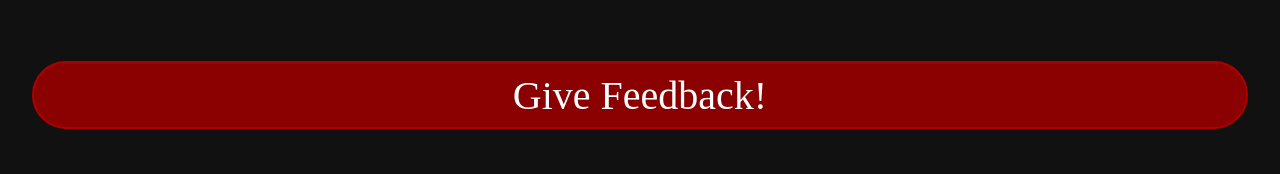
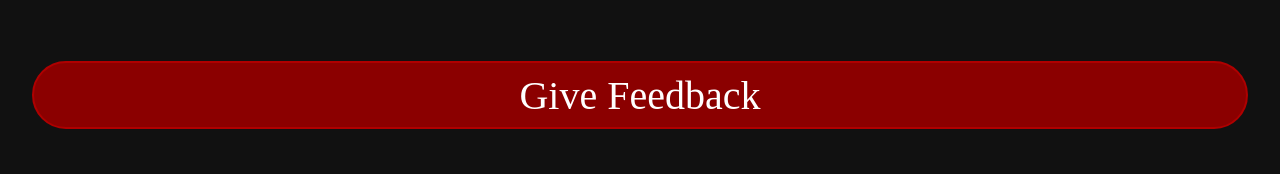
Before and after one commit to Derka202/EscapeRoomWebsite, a plain HTML site: page about.html in a window 1280 px wide. Shown: the part 578-752 px from the top of the page. Drawn offline with nearby package versions, Linux system fonts and the light colour scheme; a web font is replaced by a local one.

Commit message:
aesthetic tweaks to the feedback button

```diff
--- a/about.html
+++ b/about.html
@@ -47,7 +47,7 @@
         </main>
         <footer>
             <div class="footerFeedbackButton">
-                <a class="button" href="feedback.html">Give Feedback!</a>
+                <a class="button" href="feedback.html">Give Feedback</a>
             </div>
             <div class="footerInfo">
                 <p>Website created by Peter Gallagher</p>
```
